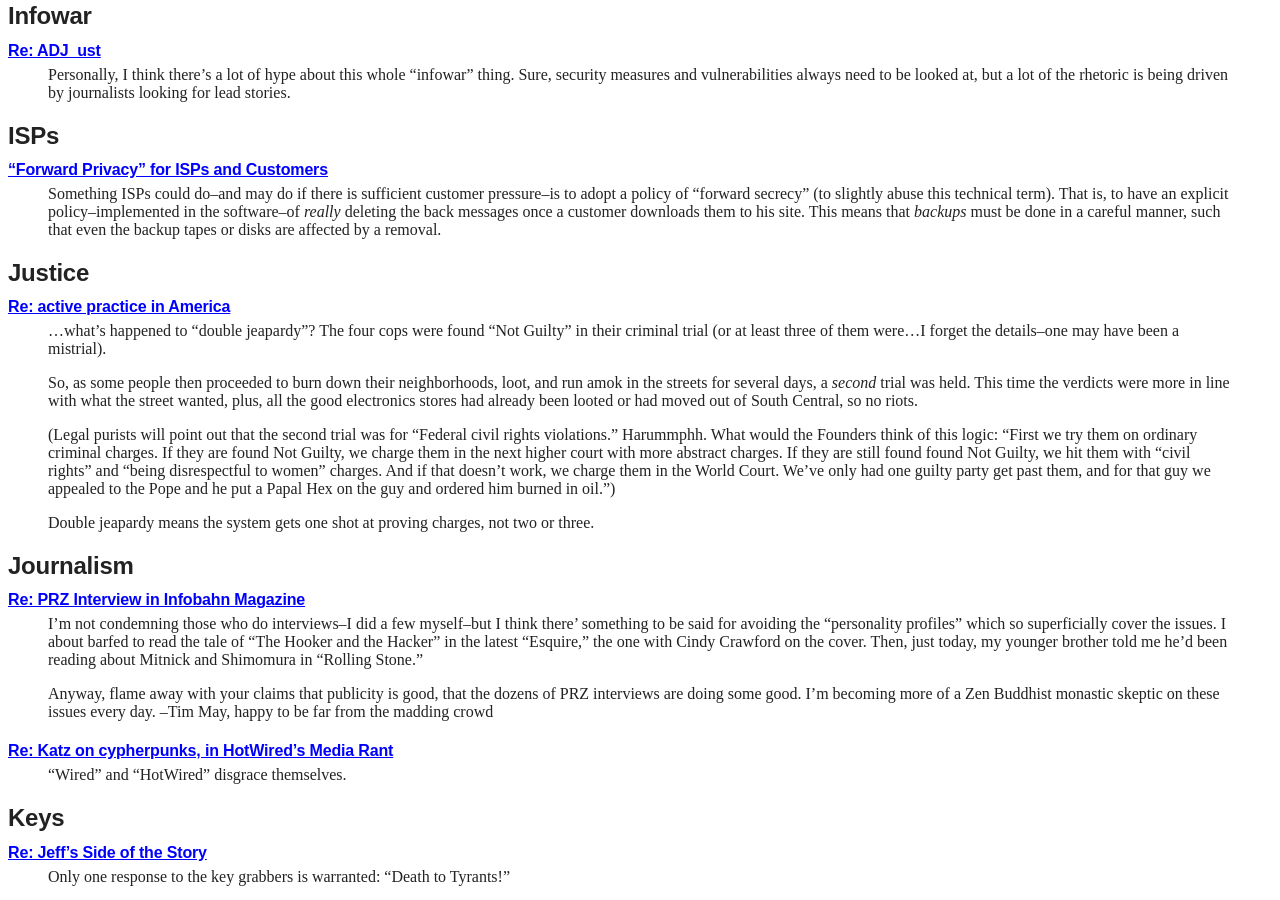
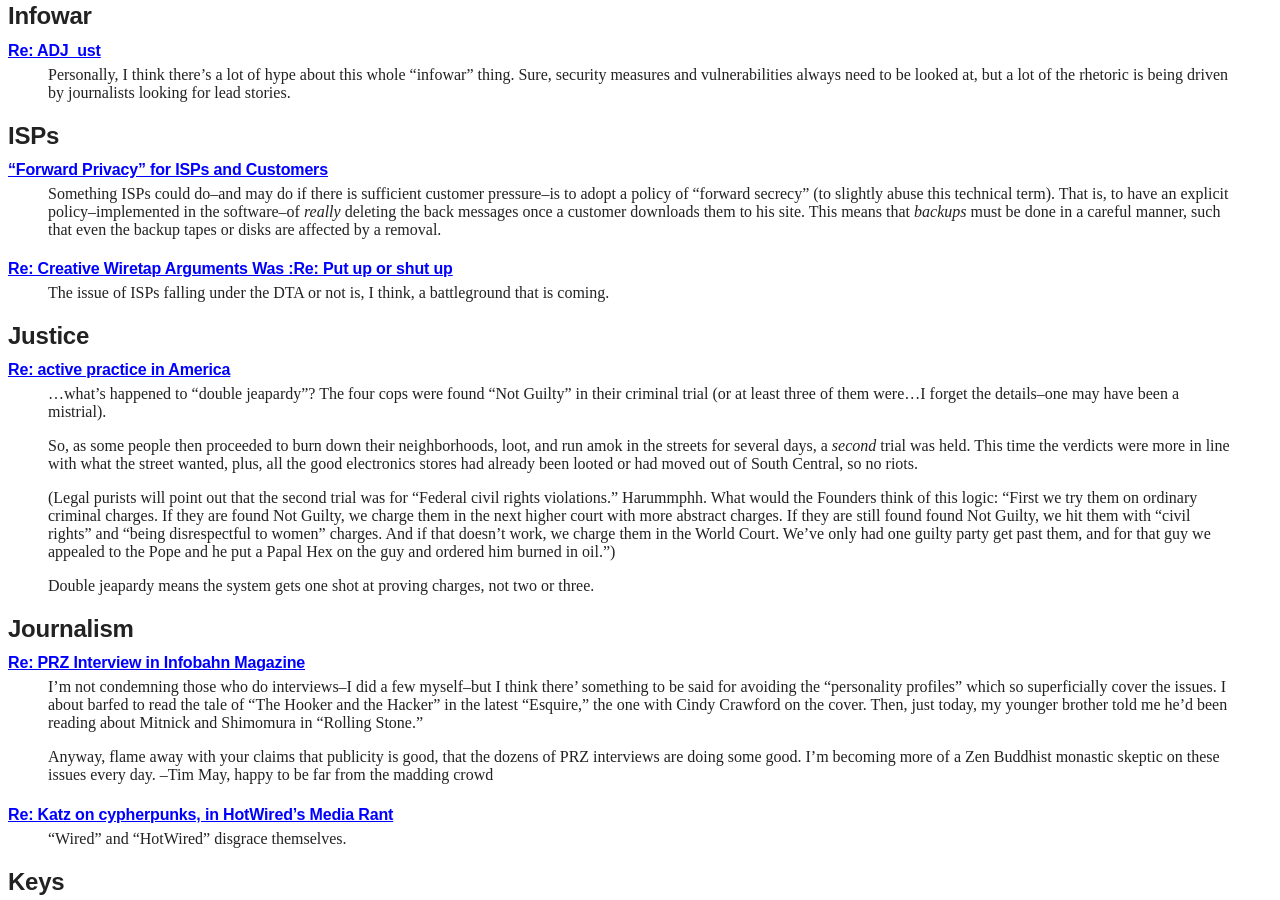
Before and after one commit to wakgill/deryk, a Jekyll site: the page built from tcm.md, in a window 1280 px wide and 900 px high, scrolled down 11625 px. Built offline with Jekyll 4.4.1, drawn with Linux system fonts in a browser that asks for light colours.

Commit message:
Update tcm.md

```diff
--- a/tcm.md
+++ b/tcm.md
@@ -951,6 +951,11 @@ technical term). That is, to have an explicit policy--implemented in the
 software--of _really_ deleting the back messages once a customer downloads
 them to his site. This means that _backups_ must be done in a careful
 manner, such that even the backup tapes or disks are affected by a removal.
+
+#### [Re: Creative Wiretap Arguments Was :Re: Put up or shut up](http://mailing-list-archive.cryptoanarchy.wiki/archive/1996/10/d341cb08dbdd1542405ae8c4415e5f36168d17d1a7dd37e1d995359ab42403af/)
+
+>The issue of ISPs falling under the DTA or not is, I think, a battleground
+that is coming.
 
 ## Justice
 
```
